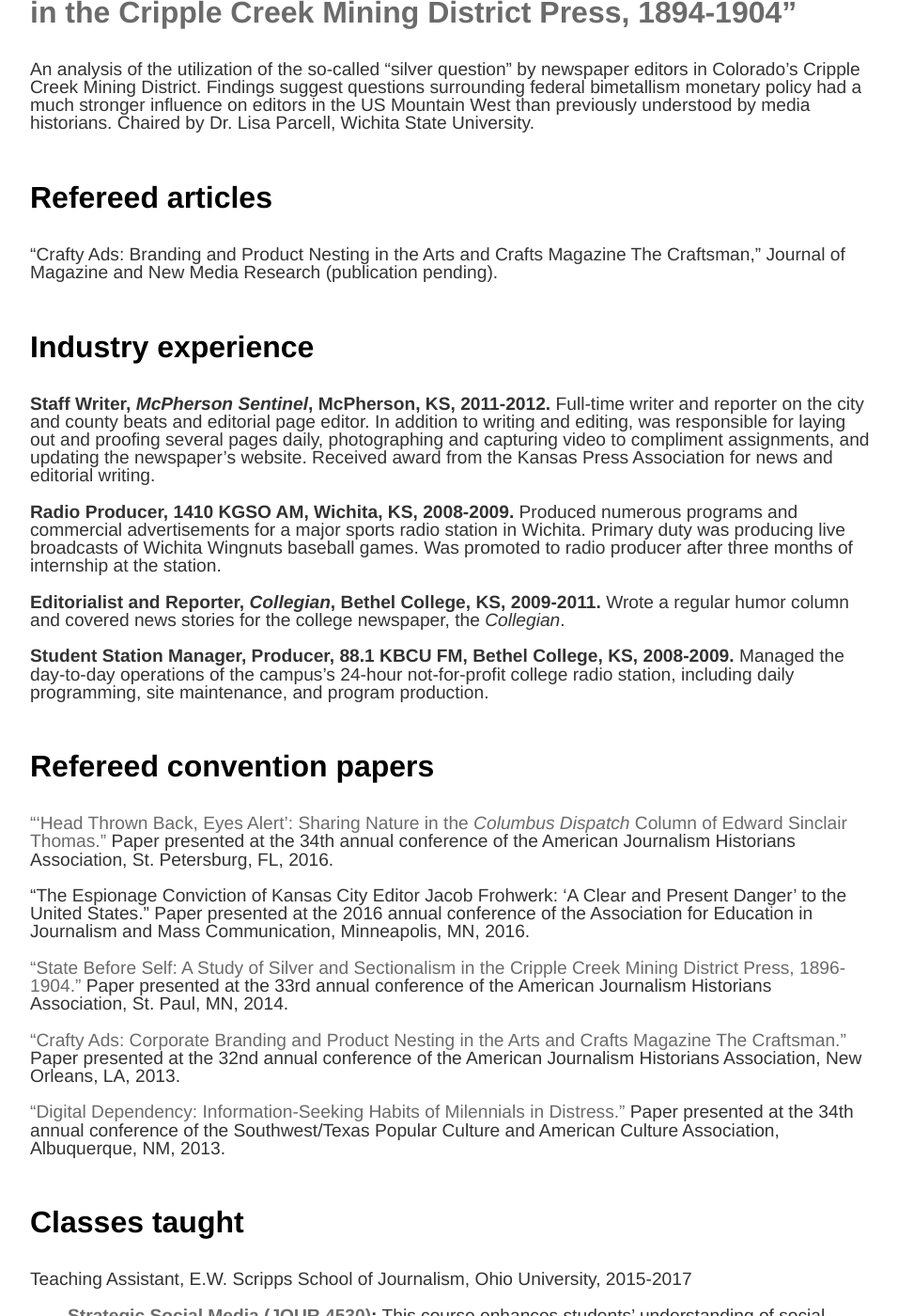
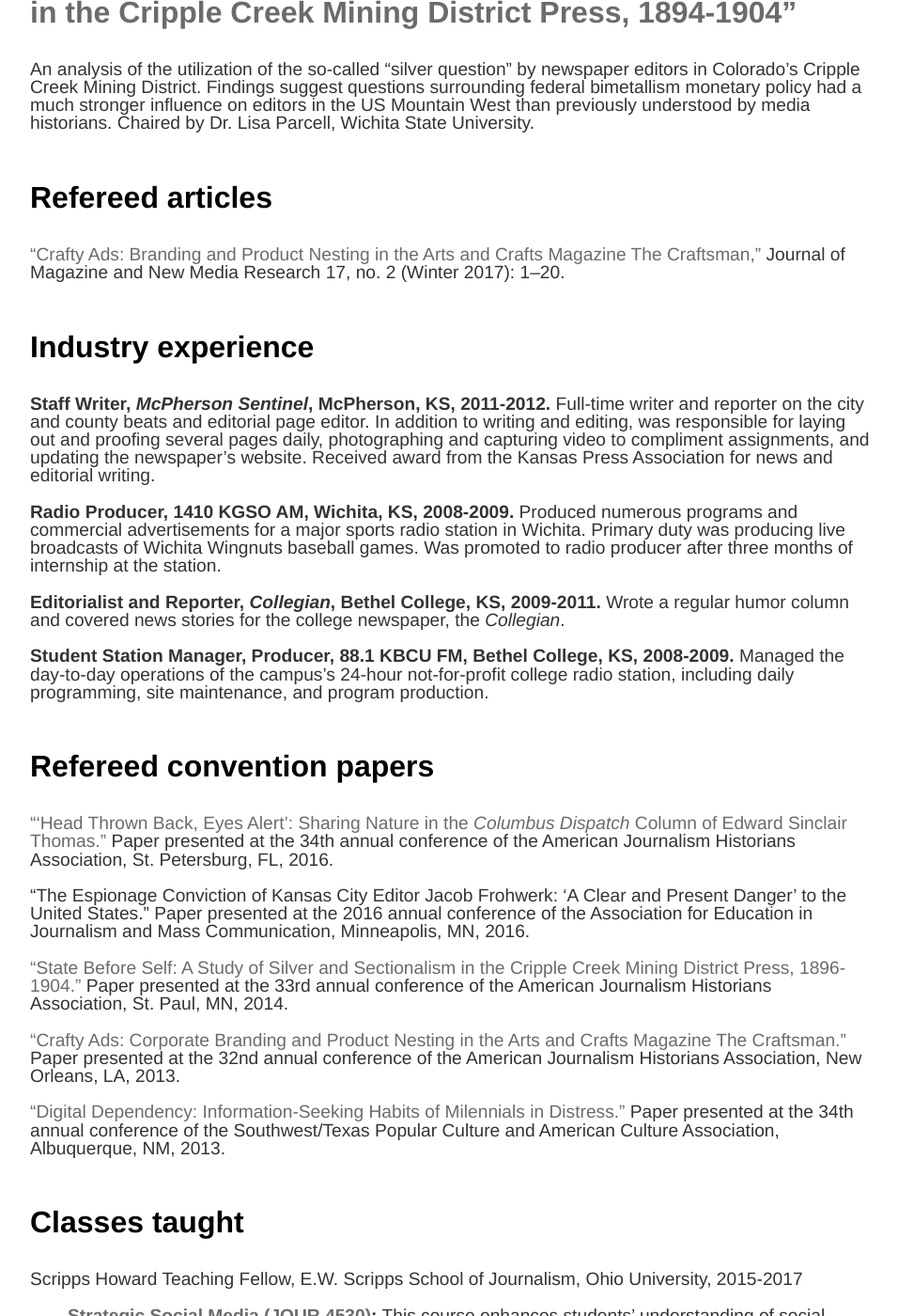
Before and after one commit to kenjward/kenjward.github.io, a Jekyll site: the page built from cv.md, in a window 1280 px wide and 1400 px high, scrolled down 1043 px. Shown: the whole window at 94% size, without its empty margins (160-1116 px from the left). Built offline with Jekyll 4.4.1, drawn with Linux system fonts in a browser that asks for light colours; some of the changed text lies outside the part shown.

Commit message:
cvUpdates

```diff
--- a/cv.md
+++ b/cv.md
@@ -33,7 +33,8 @@ Chaired by Dr. Lisa Parcell, Wichita State University.
 <br><br>
 
 ### Refereed articles
-“Crafty Ads: Branding and Product Nesting in the Arts and Crafts Magazine The Craftsman,” Journal of Magazine and New Media Research (publication pending).
+<a href="/cv/ken-ward-crafty-ads-journal.pdf">“Crafty Ads: Branding and Product Nesting in the Arts and Crafts Magazine
+The Craftsman,”</a> Journal of Magazine and New Media Research 17, no. 2 (Winter 2017): 1–20.
 <br><br>
 
 ### Industry experience
@@ -53,14 +54,14 @@ Chaired by Dr. Lisa Parcell, Wichita State University.
 
 <a target="_new" href="/cv/ken-ward-state-before-self.pdf">“State Before Self: A Study of Silver and Sectionalism in the Cripple Creek Mining District Press, 1896-1904.”</a> Paper presented at the 33rd annual conference of the American Journalism Historians Association, St. Paul, MN, 2014.
 
-<a target="_new" href="/cv/ken-ward-crafty-ads-1.pdf">“Crafty Ads: Corporate Branding and Product Nesting in the Arts and Crafts Magazine The Craftsman.”</a> Paper presented at the 32nd annual conference of the American Journalism Historians Association, New Orleans, LA, 2013.
+<a target="_new" href="/cv/ken-ward-crafty-ads-conference.pdf">“Crafty Ads: Corporate Branding and Product Nesting in the Arts and Crafts Magazine The Craftsman.”</a> Paper presented at the 32nd annual conference of the American Journalism Historians Association, New Orleans, LA, 2013.
 
 <a target="_new" href="/cv/ken-ward-digital-dependency.pdf">“Digital Dependency: Information-Seeking Habits of Milennials in Distress.”</a> Paper presented at the 34th annual conference of the Southwest/Texas Popular Culture and American Culture Association, Albuquerque, NM, 2013.
 <br><br>
 
 ### Classes taught
 
-Teaching Assistant, E.W. Scripps School of Journalism, Ohio University, 2015-2017
+Scripps Howard Teaching Fellow, E.W. Scripps School of Journalism, Ohio University, 2015-2017
 
 * **<a target="_blank" href="http://www.ohiousocial.me">Strategic Social Media (JOUR 4530)</a>:** This course enhances students’ understanding of social media, identifying the strengths and weaknesses of various platforms and they ways they can be used in media and marketing settings. Using a campaign-oriented approach, students apply skills learned in classroom lectures and discussions in real-world social media projects for clients outside the university.
 
```
Also changed, not shown: other parts of cv.md (+2 -0 lines), 1 other file.
